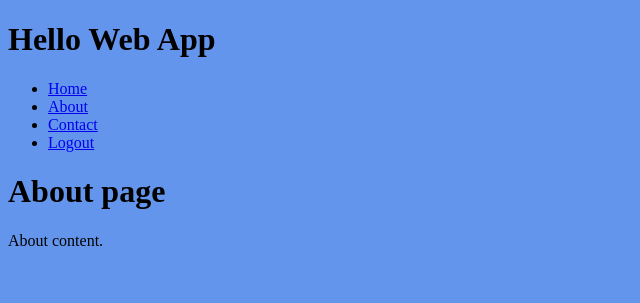
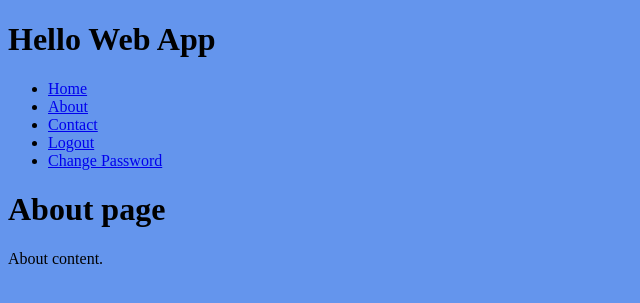
Before and after one commit to sufhani/suf-webapp, a Django app: page /about/ in a window 1280 px wide. Shown: the top 303 px of the page, without its empty margins (0-640 px from the left). Run offline with Django 3.2, Linux system fonts and the light colour scheme; the visitor is signed in with stand-in values (Sample User, id 1).

Commit message:
Added change password functionality

```diff
--- a/collection/templates/base.html
+++ b/collection/templates/base.html
@@ -28,6 +28,9 @@
                     <li>
                         <a href="{% url 'auth_logout' %}">Logout</a>
                     </li>
+                    <li>
+                        <a href="{% url 'password_change' %}">Change Password</a>
+                    </li>
                     {% else %}
                     <li>
                         <a href="{% url 'auth_login' %}">Login</a>
--- a/sufwebapp1/urls.py
+++ b/sufwebapp1/urls.py
@@ -14,10 +14,20 @@ Including another URLconf
     1. Import the include() function: from django.conf.urls import url, include
     2. Add a URL to urlpatterns:  url(r'^blog/', include('blog.urls'))
 """
-from django.conf.urls import url
+from django.conf.urls import url, include
 from django.contrib import admin
 from django.views.generic import TemplateView
+from django.contrib.auth.views import (
+    password_reset,
+    password_reset_done,
+    password_reset_confirm,
+    password_reset_complete,
+    password_change,
+    password_change_done
+)
+
 from collection import views
+from collection.backends import MyRegistrationView
 
 urlpatterns = [
     url(r'^$', views.index, name='home'),
@@ -33,5 +43,42 @@ urlpatterns = [
     url(r'^things/(?P<slug>[-\w]+)/edit/$',
         views.edit_thing,
         name='edit_thing'),
+    url(r'^accounts/password/reset/$',
+         password_reset,
+         {'template_name':
+         'registration/password_reset_form.html'},
+         name="password_reset"),
+    url(r'^accounts/password/reset/done/$',
+         password_reset_done,
+         {'template_name':
+          'registration/password_reset_done.html'},
+          name="password_reset_done"),
+    url(r'^accounts/password/reset/(?P<uidb64>[0-9A-Za-z]+)-(?P<token>.+)/$',
+         password_reset_confirm,
+         {'template_name':
+          'registration/password_reset_confirm.html'},
+          name="password_reset_confirm"),
+    url(r'^accounts/password/done/$',
+        password_reset_complete,
+        {'template_name':
+          'registration/password_reset_complete.html'},
+          name="password_reset_complete"),
+    url(r'^accounts/password/change/$',
+         password_change,
+         {'template_name':
+          'registration/password_change_form.html'},
+          name="password_change"),
+    url(r'^accounts/password/change/done/$',
+         password_change_done,
+         {'template_name':
+          'registration/password_change_done.html'},
+          name="password_change_done"),
+    url(r'^accounts/register/$',
+         MyRegistrationView.as_view(),
+         name='registration_register'),
+    url(r'^accounts/create_thing/$', views.create_thing,
+         name='registration_create_thing'),
+    url(r'^accounts/',
+         include('registration.backends.simple.urls')),
     url(r'^admin/', admin.site.urls),
 ]
```
Also changed, not shown: collection/templates/things/thing_detail.html (+7 -1 lines), collection/views.py (+8 -0 lines), sufwebapp1/settings.py (+13 -0 lines), collection/backends.py (line endings or trailing spaces).
